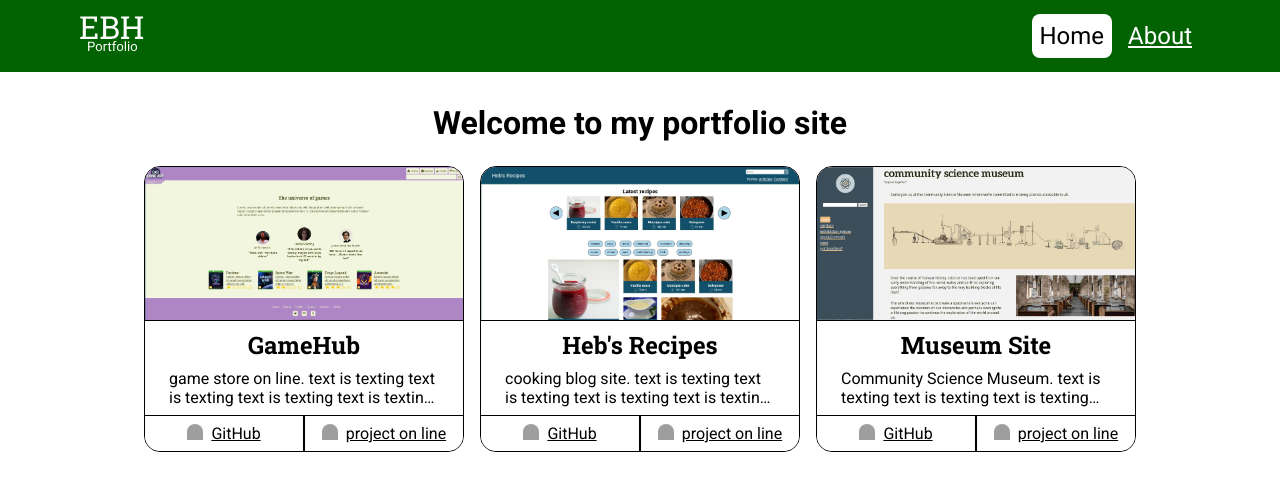
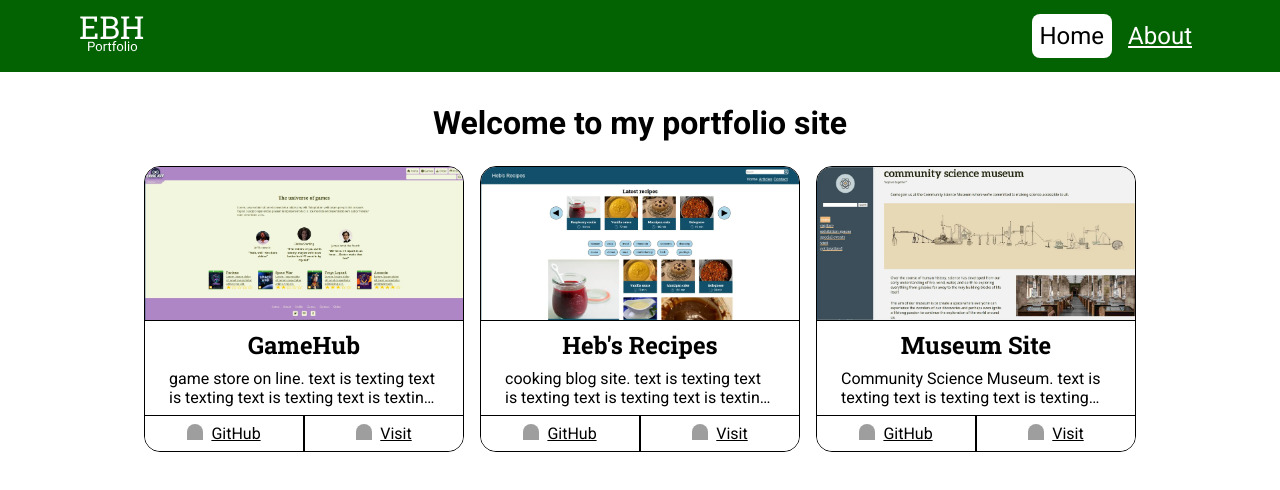
Before and after one commit to Eirik-Haukeland/portfolio, a SvelteKit app: page / in a window 1280 px wide. Shown: the top 490 px of the page. Built offline with nearby package versions, Linux system fonts and the light colour scheme; grey boxes are pictures that could not be loaded.

Commit message:
renamed link to running site

```diff
--- a/src/components/Card.svelte
+++ b/src/components/Card.svelte
@@ -12,7 +12,7 @@
 		<h2>{title}</h2>
 		<p>{description}</p>
 		<a href={repoLink}><img src="https://raw.githubusercontent.com/devicons/devicon/1119b9f84c0290e0f0b38982099a2bd027a48bf1/icons/github/github-original.svg" alt="github link"/><span>GitHub</span></a>
-		<a href={deployedLink}><img src="https://img.icons8.com/material-rounded/1x/globe.png" alt="web link" /><span>project on line</span></a>
+		<a href={deployedLink}><img src="https://img.icons8.com/material-rounded/1x/globe.png" alt="web link" /><span>Visit</span></a>
 	</div>
 </div>
 
```
